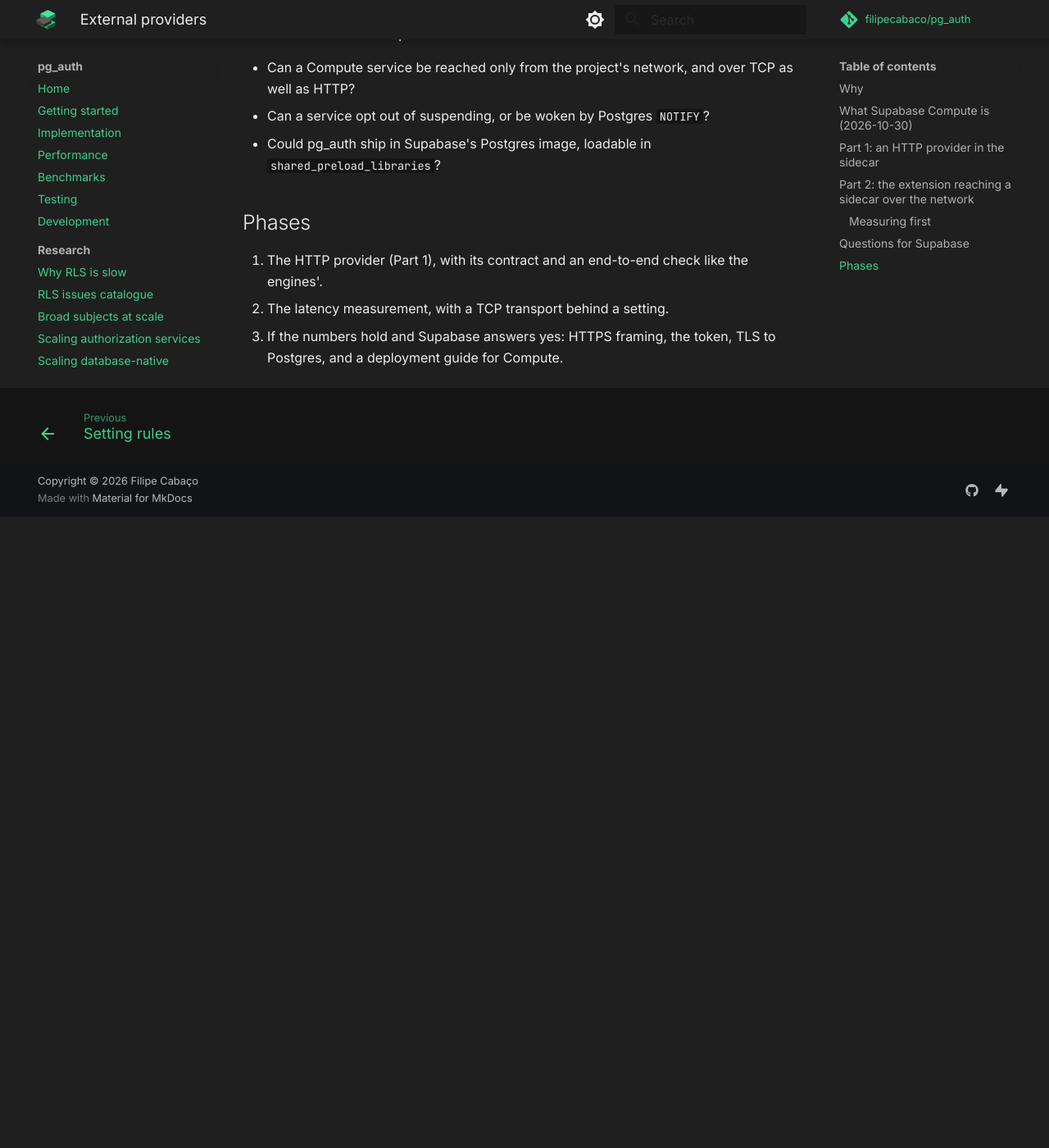
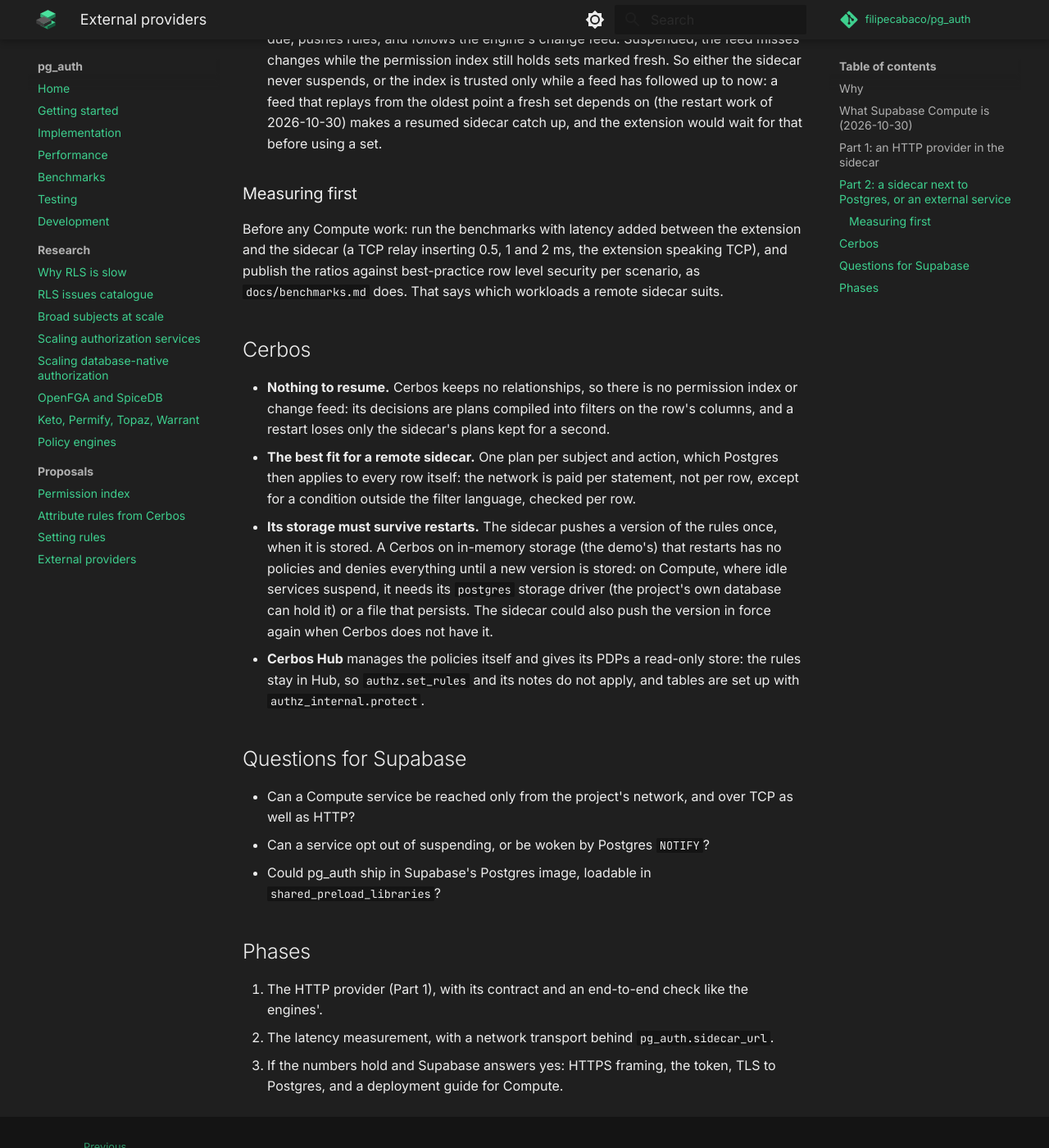
Before and after one commit to filipecabaco/pg_auth, an MkDocs documentation site: the page built from docs/proposals/external-providers.md, in a window 1280 px wide and 1400 px high, scrolled down 2767 px. Shown: the whole window at 82% size. Built offline with MkDocs 1.6.1 and Material for MkDocs 9.7.7, drawn with Linux system fonts in a browser that asks for light colours; comment, search, counter and statistics services are not loaded; before the commit the page ends 3397 px from its top, so only the background shows below that; some of the changed text lies outside the part shown.

Commit message:
Proposal: a sidecar next to Postgres or an external service, and Cerbos
The goal is stated: the extension reaches its sidecar on a Unix socket as now, or over the
network by URL, with one protocol, and what answers at the URL decides what keeps working (the
sidecar run elsewhere keeps everything; another service implementing the protocol, decisions on
rows only). Cerbos gets its own section: nothing to resume on a restart, the best fit for a remote
sidecar (one plan per statement), storage that must survive restarts since rules are pushed once,
and Cerbos Hub keeping the rules itself.

```diff
--- a/docs/proposals/external-providers.md
+++ b/docs/proposals/external-providers.md
@@ -64,9 +64,19 @@
 Cost: one new engine module and a contract test. It can be built and tested now, with a provider
 written for the test, and is useful without Compute.
 
-## Part 2: the extension reaching a sidecar over the network
+## Part 2: a sidecar next to Postgres, or an external service
 
-What a sidecar away from Postgres needs:
+The goal (2026-10-30): the extension reaches its sidecar either next to Postgres, on a Unix socket
+as now, or as an external service over the network, chosen by a setting
+(`pg_auth.sidecar_socket`, or `pg_auth.sidecar_url` with its token). One protocol either way.
+What answers at the URL decides what keeps working:
+
+| behind the URL | what works |
+|---|---|
+| pg_auth's sidecar, run elsewhere (Compute, a VM) | everything: its answer cache, the permission index, delivering relationship rows, rules pushed from Postgres |
+| any service implementing the extension's protocol | decisions on rows (`list`, `check`, `plan`). The index, the outbox and pushing rules are the sidecar's work through its own Postgres connection: such a service answers `fill` with `{"queued":false}` and leaves relationship tables and `set_rules` out |
+
+What an external sidecar needs:
 
 - **Framing.** Compute exposes HTTP services, so each request becomes an HTTPS POST over a
   connection kept per backend, from a synchronous client inside Postgres (`ureq` with rustls; no
@@ -96,6 +106,23 @@
 ratios against best-practice row level security per scenario, as `docs/benchmarks.md` does. That
 says which workloads a remote sidecar suits.
 
+## Cerbos
+
+- **Nothing to resume.** Cerbos keeps no relationships, so there is no permission index or change
+  feed: its decisions are plans compiled into filters on the row's columns, and a restart loses
+  only the sidecar's plans kept for a second.
+- **The best fit for a remote sidecar.** One plan per subject and action, which Postgres then
+  applies to every row itself: the network is paid per statement, not per row, except for a
+  condition outside the filter language, checked per row.
+- **Its storage must survive restarts.** The sidecar pushes a version of the rules once, when it
+  is stored. A Cerbos on in-memory storage (the demo's) that restarts has no policies and denies
+  everything until a new version is stored: on Compute, where idle services suspend, it needs its
+  `postgres` storage driver (the project's own database can hold it) or a file that persists. The
+  sidecar could also push the version in force again when Cerbos does not have it.
+- **Cerbos Hub** manages the policies itself and gives its PDPs a read-only store: the rules stay
+  in Hub, so `authz.set_rules` and its notes do not apply, and tables are set up with
+  `authz_internal.protect`.
+
 ## Questions for Supabase
 
 - Can a Compute service be reached only from the project's network, and over TCP as well as
@@ -106,6 +133,6 @@
 ## Phases
 
 1. The HTTP provider (Part 1), with its contract and an end-to-end check like the engines'.
-2. The latency measurement, with a TCP transport behind a setting.
+2. The latency measurement, with a network transport behind `pg_auth.sidecar_url`.
 3. If the numbers hold and Supabase answers yes: HTTPS framing, the token, TLS to Postgres, and a
    deployment guide for Compute.
```
